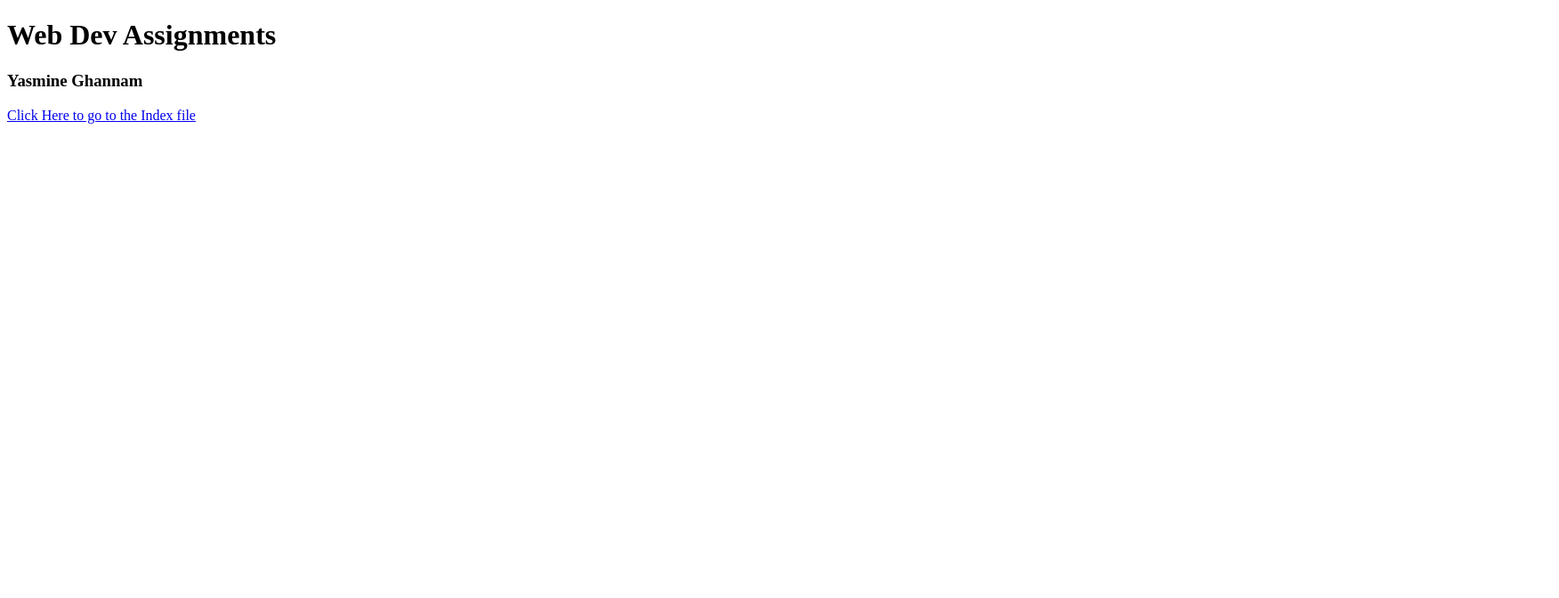
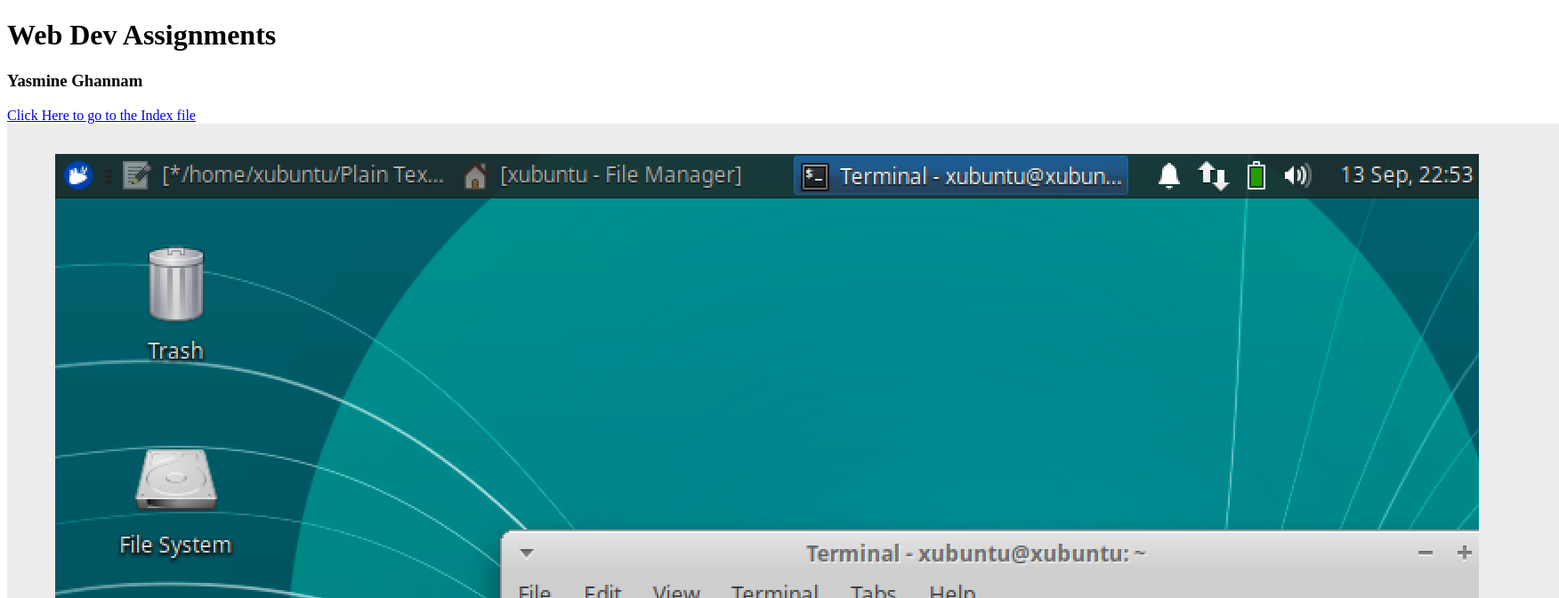
Before and after one commit to ghannamyasmine/ghannamyasmine.github.io, a plain HTML site: page hw01.html in a window 1280 px wide. Shown: the top 672 px of the page at 89% size, 1752 px wide, since content can reach past the window. Drawn offline with Linux system fonts and the light colour scheme.

Commit message:
Update hw01.html

```diff
--- a/hw01.html
+++ b/hw01.html
@@ -9,7 +9,7 @@
 		<h3>Yasmine Ghannam</h3>
 		<p>
 		<a href=“ghannamyasmine.github.io/index.html”>Click Here to go to the Index file</a><br>
-		<img src="">
+		<img src="ghannamyasmine.github.io/Screen Shot 2018-09-13 at 10.53.50 PM.png">
 		</p>
 	</body>
 </html>
```
